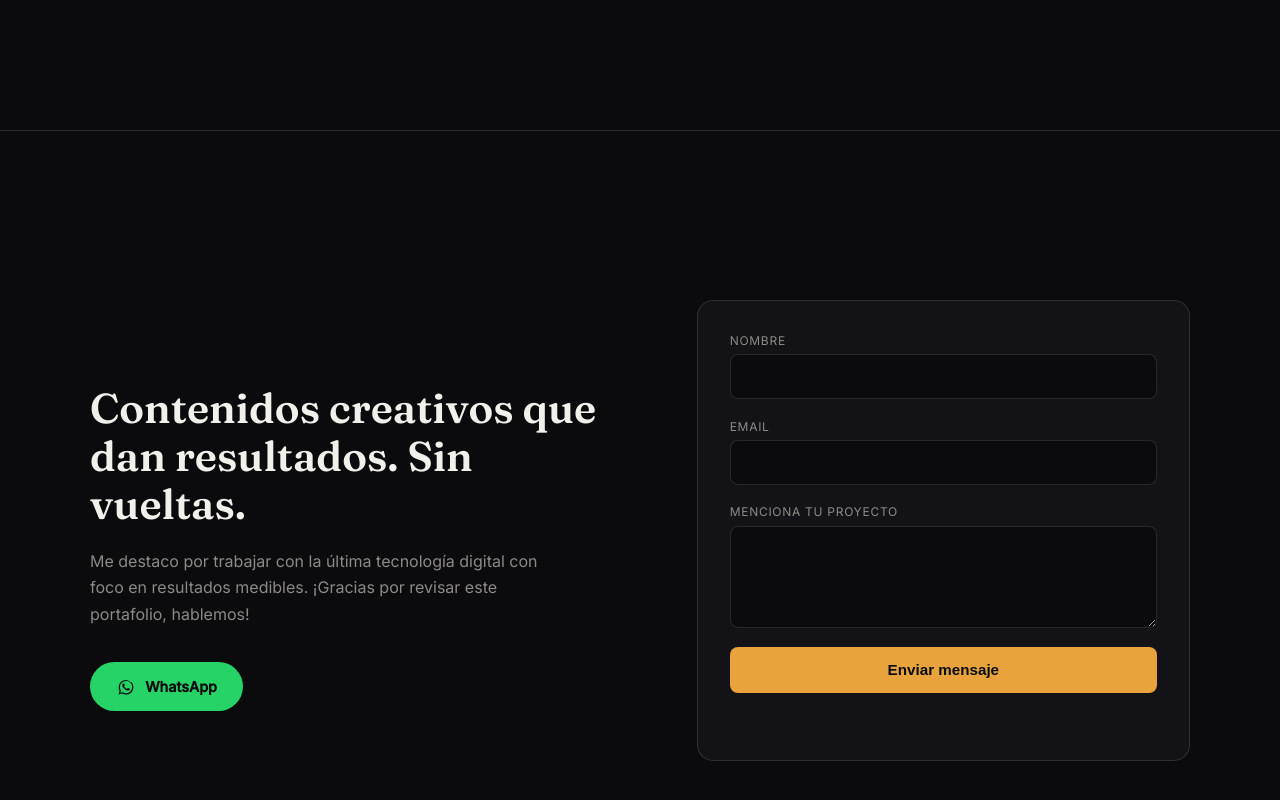
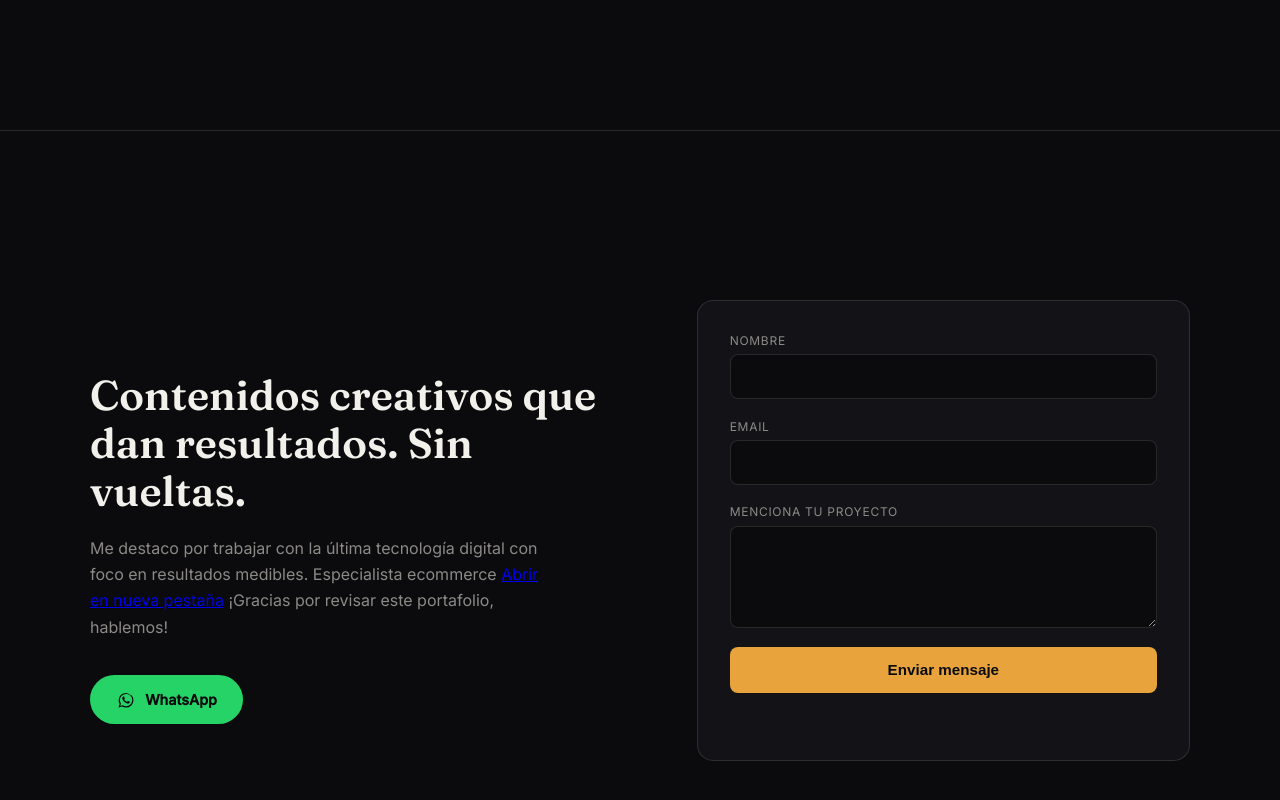
Before and after one commit to sportneck-rgb/portafolio, a plain HTML site: page index.html in a window 1280 px wide. Shown: the part 4830-5630 px from the top of the page. Drawn offline with Linux system fonts and the light colour scheme.

Commit message:
Update index.html

```diff
--- a/index.html
+++ b/index.html
@@ -482,7 +482,8 @@
         <p class="eyebrow">Hablemos de su marca proyecto digital</p>
         <h2 class="cta-title">Contenidos creativos que dan resultados. Sin vueltas.</h2>
         <p class="cta-text">
-          Me destaco por trabajar con la última tecnología digital con foco en resultados medibles. ¡Gracias por revisar este portafolio, hablemos!
+          Me destaco por trabajar con la última tecnología digital con foco en resultados medibles. Especialista ecommerce <a href="https://www.clinicos.cl/" target="_blank" rel="noopener noreferrer">Abrir en nueva pestaña</a>
+ ¡Gracias por revisar este portafolio, hablemos!
         </p>
         <a
           class="whatsapp-btn"
```
